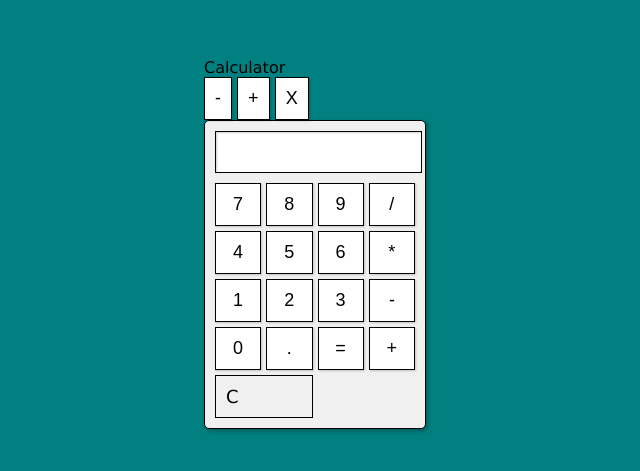
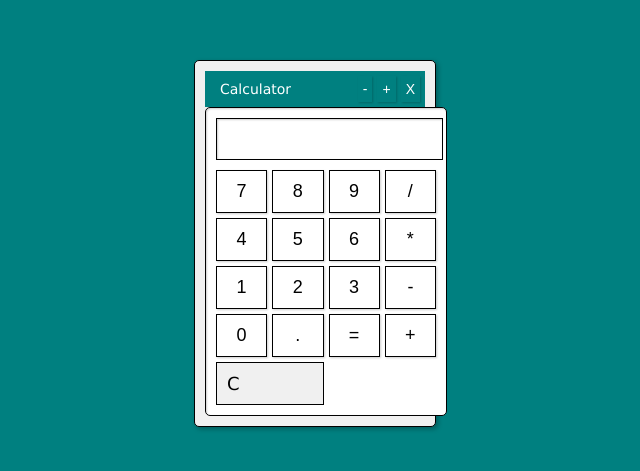
Before and after one commit to ghuraba/utilsol1, a plain HTML site: page index.html in a window 1280 px wide. Shown: the part 157-628 px from the top of the page, without its empty margins (325-965 px from the left). Drawn offline with Linux system fonts and the light colour scheme.

Commit message:
Update style.css

```diff
--- a/style.css
+++ b/style.css
@@ -5,16 +5,58 @@ body {
     height: 100vh;
     background-color: #008080;
     margin: 0;
-    font-family: 'MS Sans Serif', 'Geneva', sans-serif; /* Windows XP Font */
+    font-family: 'MS Sans Serif', 'Geneva', sans-serif;
 }
 
-.calculator {
-    width: 200px;
+.window {
+    width: 220px;
     background-color: #f0f0f0;
     border: 1px solid #000;
     border-radius: 5px;
     padding: 10px;
-    box-shadow: 2px 2px 5px rgba(0, 0, 0, 0.3); /* XP-like shadow */
+    box-shadow: 2px 2px 5px rgba(0, 0, 0, 0.3);
+}
+
+.title-bar {
+    display: flex;
+    justify-content: space-between;
+    align-items: center;
+    background-color: #008080;
+    color: #fff;
+    padding: 5px;
+    font-size: 14px;
+    cursor: move;
+}
+
+.title {
+    margin-left: 10px;
+}
+
+.window-controls {
+    display: flex;
+    gap: 5px;
+}
+
+.window-controls button {
+    background-color: #008080;
+    border: none;
+    color: #fff;
+    font-size: 14px;
+    padding: 5px;
+    cursor: pointer;
+}
+
+.window-controls button:hover {
+    background-color: #006666;
+}
+
+.calculator {
+    width: 100%;
+    background-color: #fff;
+    border: 1px solid #000;
+    border-radius: 5px;
+    padding: 10px;
+    box-shadow: inset 1px 1px 2px rgba(0, 0, 0, 0.2);
 }
 
 .display {
@@ -27,7 +69,7 @@ body {
     justify-content: flex-end;
     align-items: center;
     padding-right: 5px;
-    box-shadow: inset 1px 1px 2px rgba(0, 0, 0, 0.2); /* XP-like inset shadow */
+    box-shadow: inset 1px 1px 2px rgba(0, 0, 0, 0.2);
 }
 
 .display input {
@@ -36,7 +78,7 @@ body {
     width: 100%;
     text-align: right;
     font-size: 20px;
-    color: #000; /* XP-like text color */
+    color: #000;
 }
 
 .buttons {
@@ -51,17 +93,16 @@ button, .clear {
     padding: 10px;
     font-size: 18px;
     cursor: pointer;
-    box-shadow: 1px 1px 2px rgba(0, 0, 0, 0.2); /* XP-like button shadow */
+    box-shadow: 1px 1px 2px rgba(0, 0, 0, 0.2);
 }
 
 .clear {
     grid-column: span 2;
     background-color: #f0f0f0;
     color: #000;
-    box-shadow: none; /* No shadow for clear button */
+    box-shadow: none;
 }
 
-/* XP-like button hover effect */
 button:hover, .clear:hover {
     background-color: #e0e0e0;
 }
```
